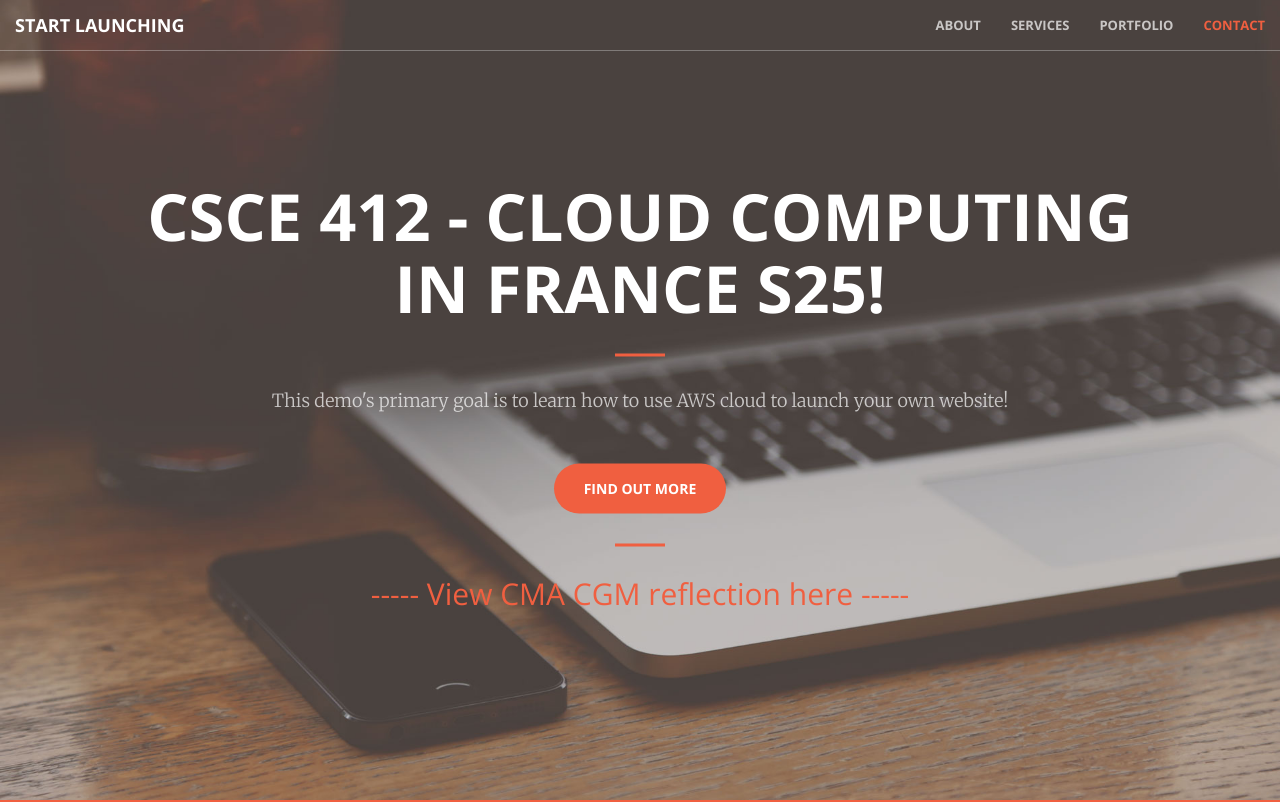
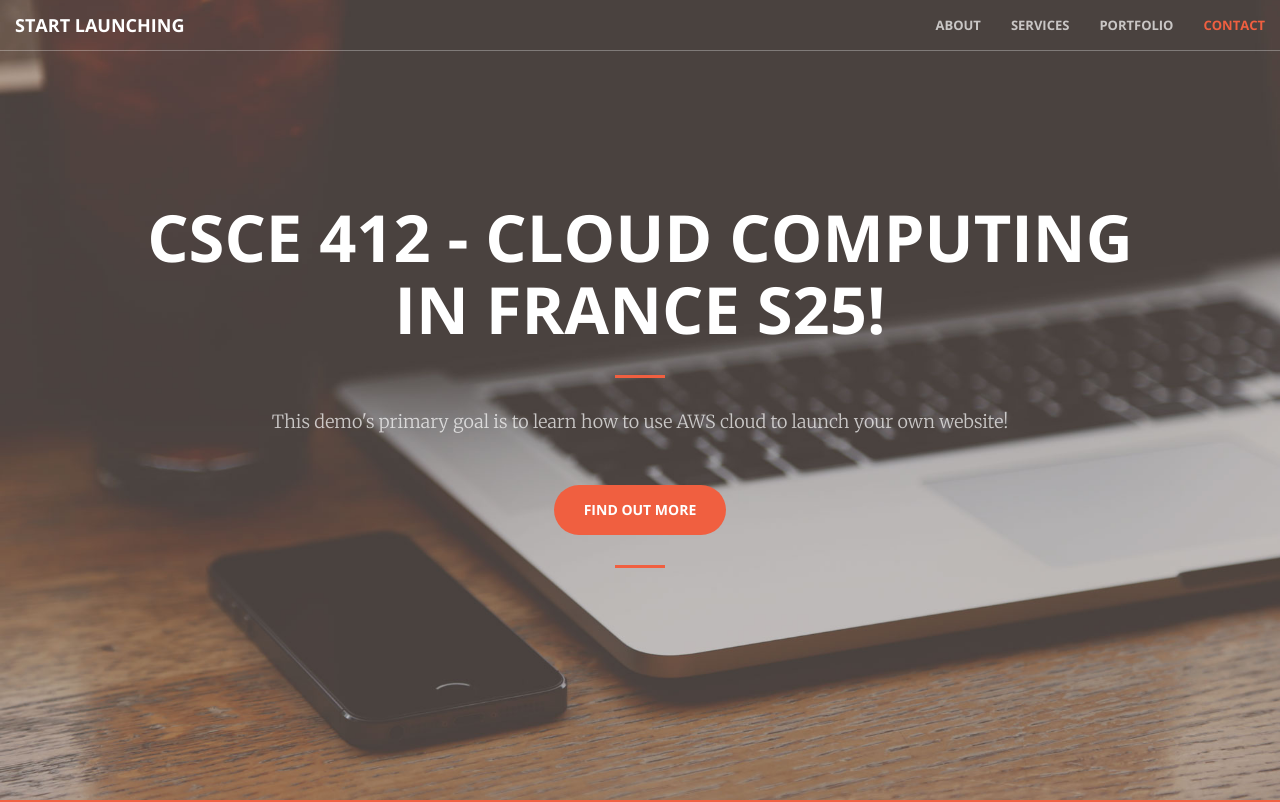
Before and after one commit to KailiF/csce412fkailif.me, a plain HTML site: page index.html in a window 1280 px wide. Shown: the top 802 px of the page. Drawn offline with nearby package versions, Linux system fonts and the light colour scheme.

Commit message:
Removed reflection for demo later.

```diff
--- a/index.html
+++ b/index.html
@@ -80,7 +80,7 @@
                 <a href="#about" class="btn btn-primary btn-xl page-scroll">Find Out More</a>
                 <hr>
                 <h2>
-                    <a href="reflection.html">  ----- View CMA CGM reflection here ----- </a>
+                    <!-- <a href="reflection.html">  ----- View CMA CGM reflection here ----- </a> -->
                 </h2>
             </div>
         </div>
```
